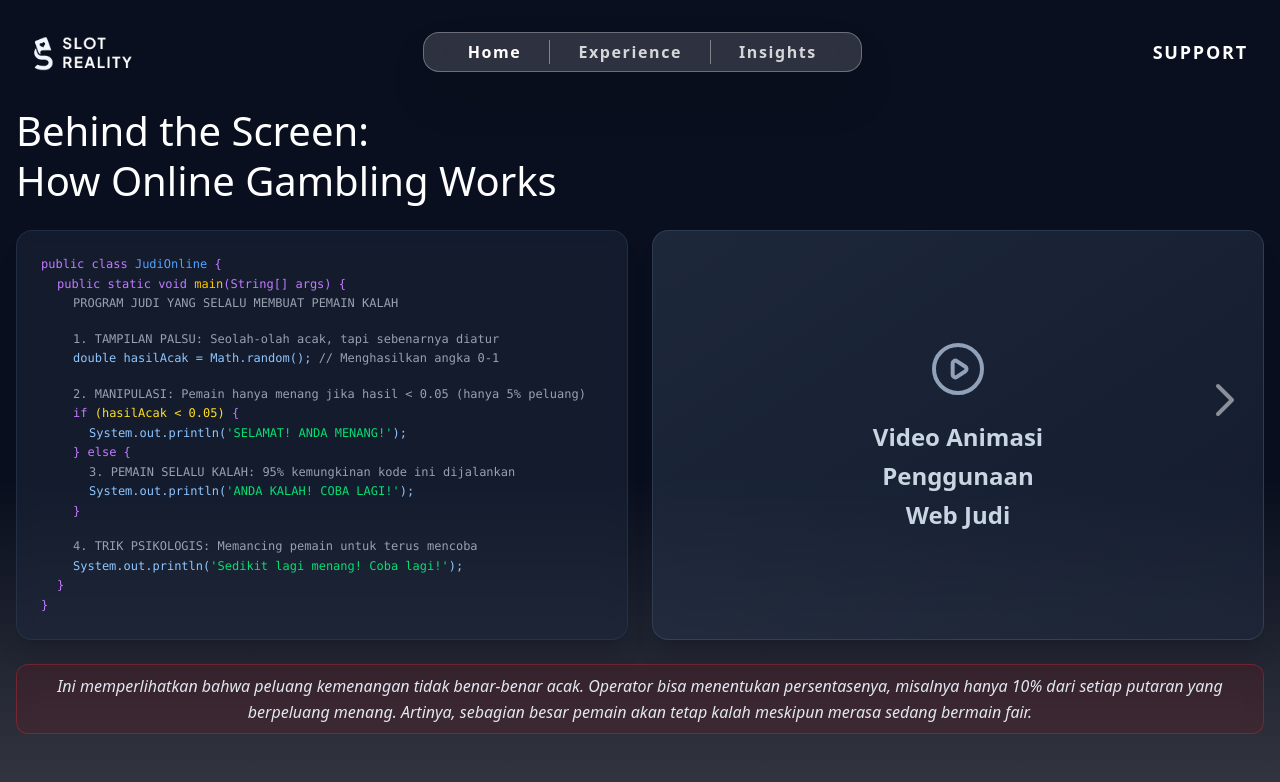
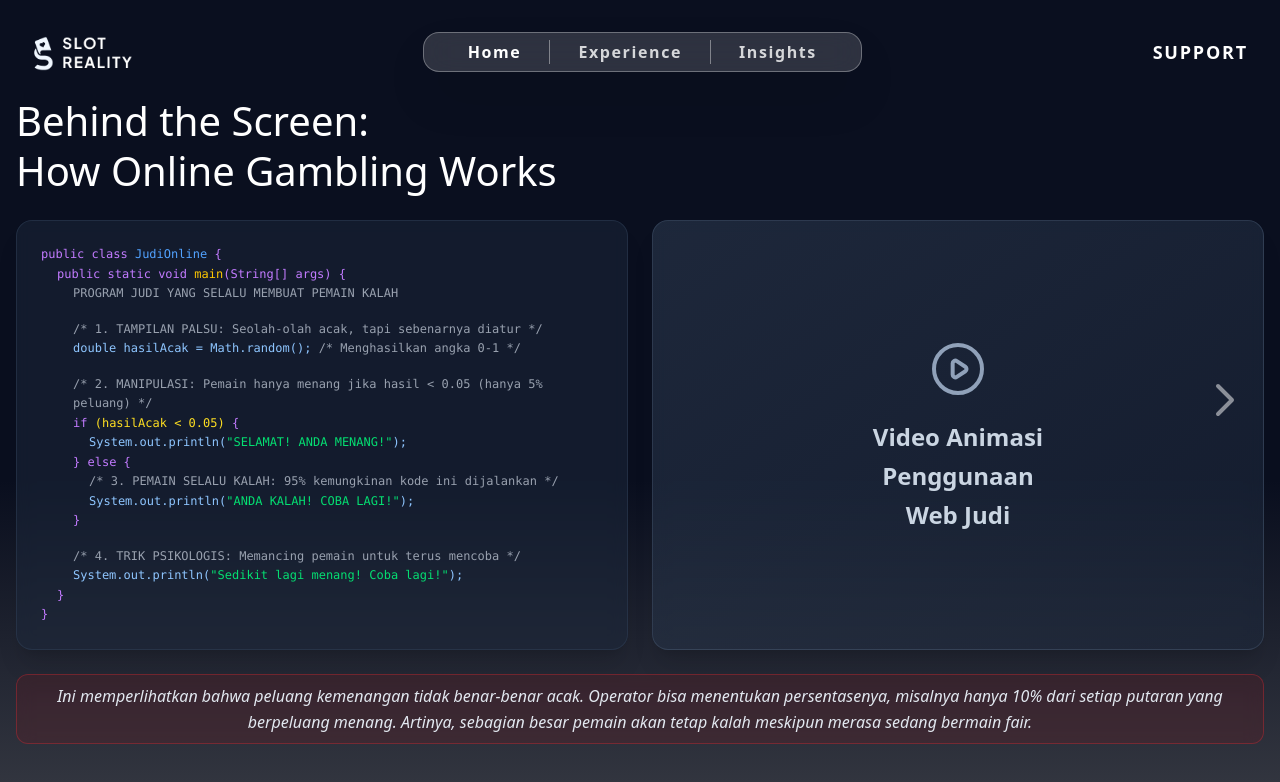
Before and after one commit to dzikrimr/SlotReality, a Next.js app: page /breakdown in a window 1280 px wide. Shown: the top 782 px of the page. Built offline with nearby package versions, Linux system fonts and the light colour scheme.

Commit message:
fixing breakdown 3

```diff
--- a/src/app/breakdown/page.tsx
+++ b/src/app/breakdown/page.tsx
@@ -20,24 +20,24 @@ export default function Breakdown() {
                 <span>PROGRAM JUDI YANG SELALU MEMBUAT PEMAIN KALAH</span>
               </div>
               <div className="ml-8 mt-4 text-gray-400">
-                <span>1. TAMPILAN PALSU: Seolah-olah acak, tapi sebenarnya diatur</span>
+                <span>/* 1. TAMPILAN PALSU: Seolah-olah acak, tapi sebenarnya diatur */</span>
               </div>
-              <div className="ml-8 text-blue-300">double hasilAcak = Math.random(); <span className="text-gray-400">// Menghasilkan angka 0-1</span></div>
+              <div className="ml-8 text-blue-300">double hasilAcak = Math.random(); <span className="text-gray-400">/* Menghasilkan angka 0-1 */</span></div>
               <div className="ml-8 mt-4 text-gray-400">
-                <span>2. MANIPULASI: Pemain hanya menang jika hasil &lt; 0.05 (hanya 5% peluang)</span>
+                <span>/* 2. MANIPULASI: Pemain hanya menang jika hasil &lt; 0.05 (hanya 5% peluang) */</span>
               </div>
               <div className="ml-8 text-purple-400">if <span className="text-yellow-300">(hasilAcak &lt; 0.05)</span> {'{'}</div>
-              <div className="ml-12 text-blue-300">System.out.println(<span className="text-green-400">'SELAMAT! ANDA MENANG!'</span>);</div>
+              <div className="ml-12 text-blue-300">System.out.println(<span className="text-green-400">"SELAMAT! ANDA MENANG!"</span>);</div>
               <div className="ml-8 text-purple-400">{'}'} else {'{'}</div>
               <div className="ml-12 text-gray-400">
-                <div>3. PEMAIN SELALU KALAH: 95% kemungkinan kode ini dijalankan</div>
+                <div>/* 3. PEMAIN SELALU KALAH: 95% kemungkinan kode ini dijalankan */</div>
               </div>
-              <div className="ml-12 text-blue-300">System.out.println(<span className="text-green-400">'ANDA KALAH! COBA LAGI!'</span>);</div>
+              <div className="ml-12 text-blue-300">System.out.println(<span className="text-green-400">"ANDA KALAH! COBA LAGI!"</span>);</div>
               <div className="ml-8 text-purple-400">{'}'}</div>
               <div className="ml-8 mt-4 text-gray-400">
-                <span>4. TRIK PSIKOLOGIS: Memancing pemain untuk terus mencoba</span>
+                <span>/* 4. TRIK PSIKOLOGIS: Memancing pemain untuk terus mencoba */</span>
               </div>
-              <div className="ml-8 text-blue-300">System.out.println(<span className="text-green-400">'Sedikit lagi menang! Coba lagi!'</span>);</div>
+              <div className="ml-8 text-blue-300">System.out.println(<span className="text-green-400">"Sedikit lagi menang! Coba lagi!"</span>);</div>
               <div className="ml-4 text-purple-400">{'}'}</div>
               <div className="text-purple-400">{'}'}</div>
             </div>
```
